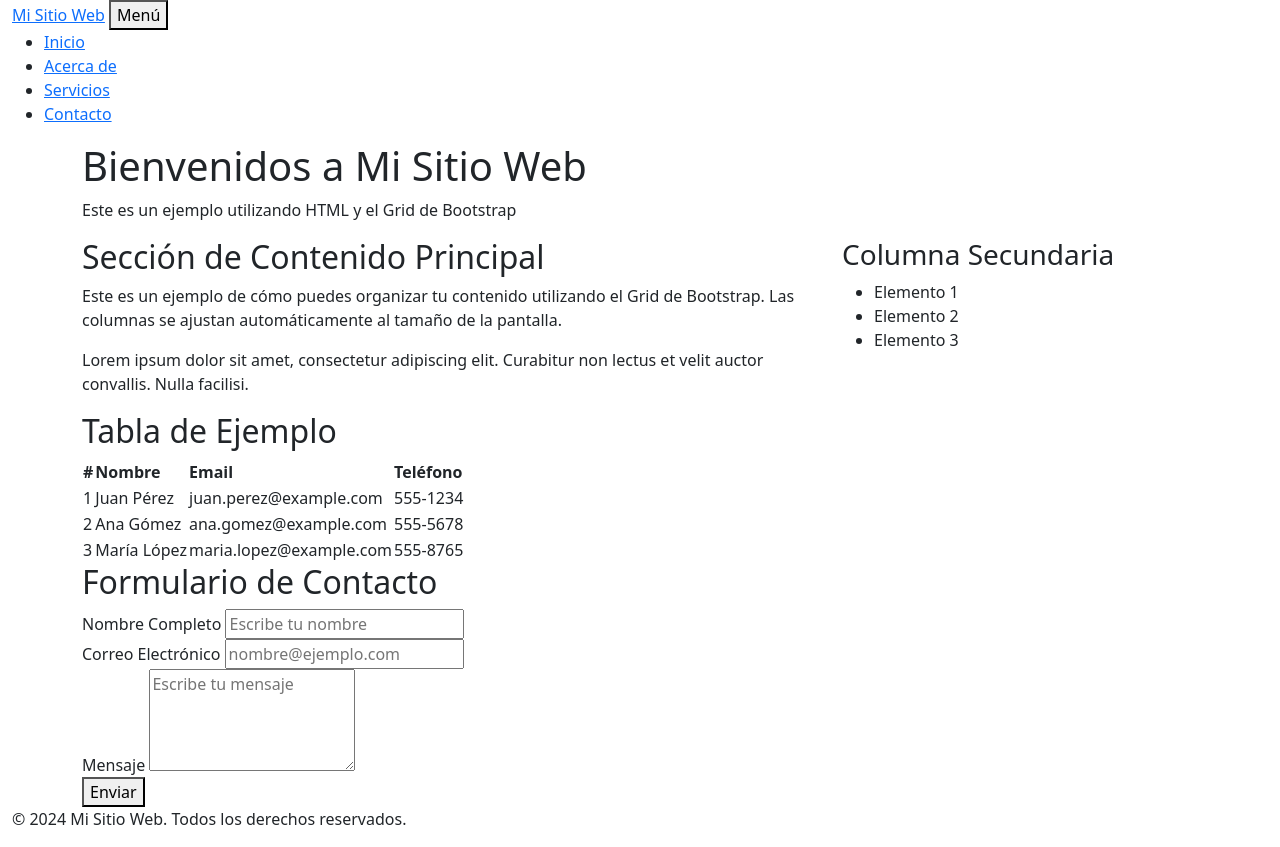
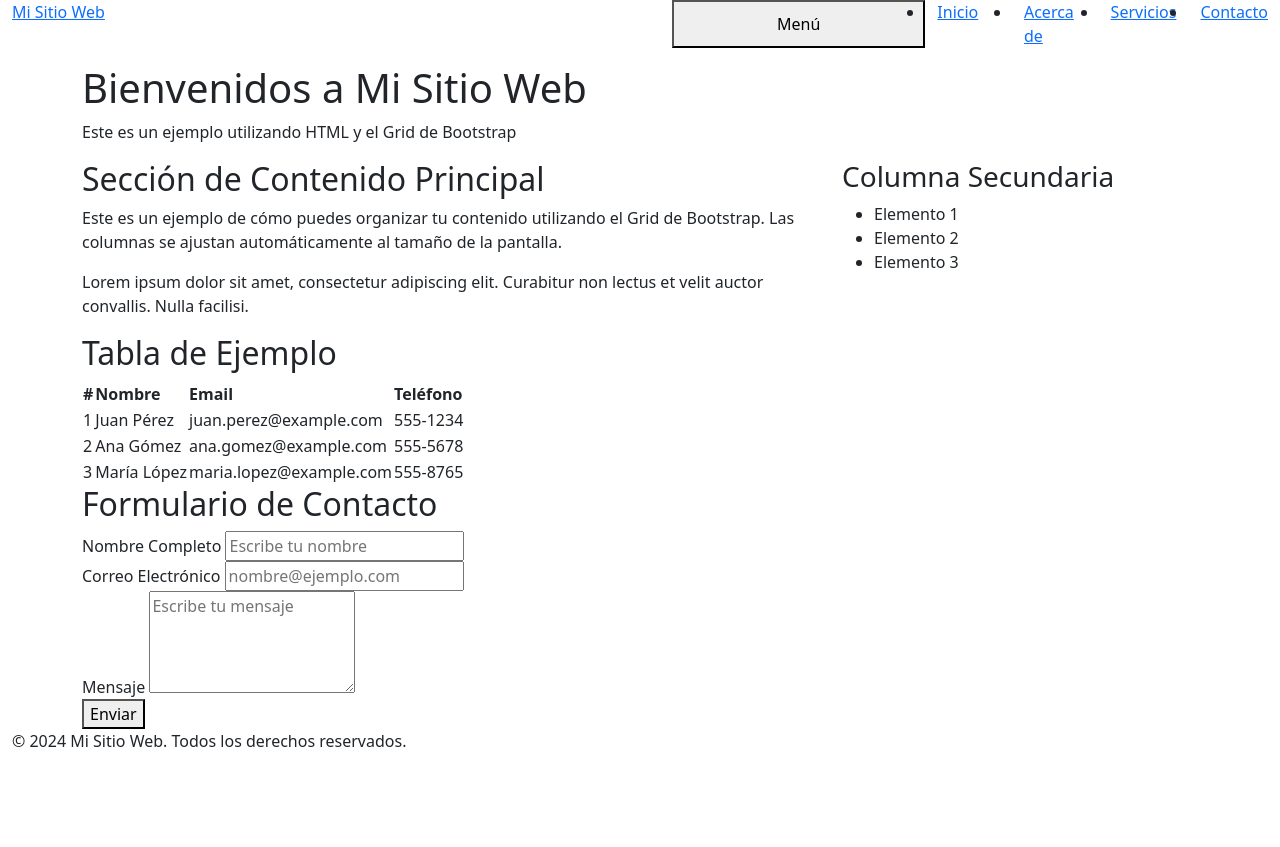
Before and after one commit to ElZorroGG/ActividadBoostrap, a plain HTML site: page index.html in a window 1280 px wide. After the commit the page ends 800 px from the top, so only its background shows below. Drawn offline with nearby package versions, Linux system fonts and the light colour scheme.

Commit message:
Arreglo menu

```diff
--- a/index.html
+++ b/index.html
@@ -10,16 +10,17 @@
 
     <!-- Barra de navegación -->
     <nav class="container-fluid">
-        <div class="row">
-            <div class="col-12">
+            <div class="row">
+                <div class="col">
                 <a href="#">Mi Sitio Web</a>
-                <button type="button">Menú</button>
-                <div>
-                    <ul>
-                        <li><a href="#">Inicio</a></li>
-                        <li><a href="#">Acerca de</a></li>
-                        <li><a href="#">Servicios</a></li>
-                        <li><a href="#">Contacto</a></li>
+                </div>
+                <div class="col">
+                    <ul class="row">
+                        <button type="button" class="col-5">Menú</button>
+                        <li class="col"><a href="#">Inicio</a></li>
+                        <li class="col"><a href="#">Acerca de</a></li>
+                        <li class="col"><a href="#">Servicios</a></li>
+                        <li class="col"><a href="#">Contacto</a></li>
                     </ul>
                 </div>
             </div>
```
